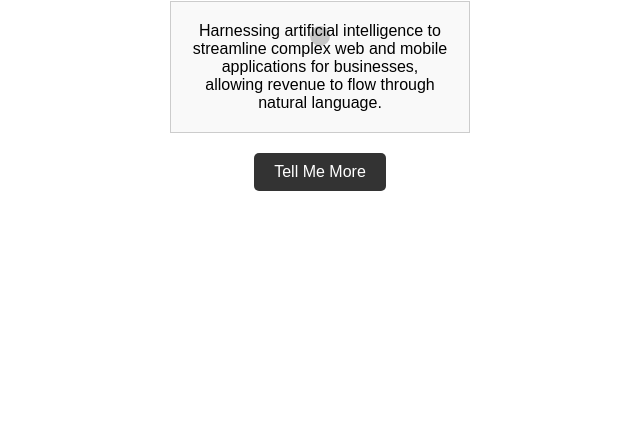
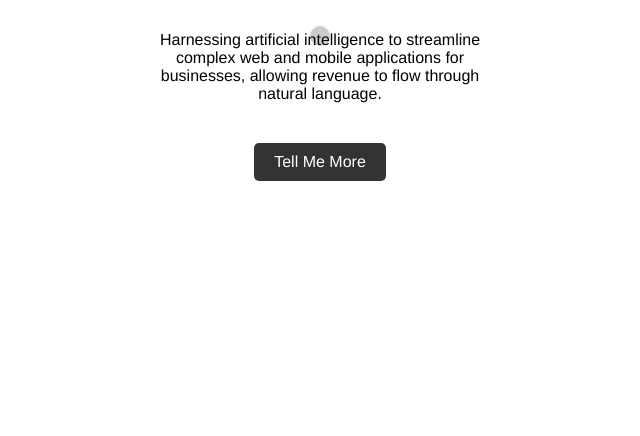
Before and after one commit to afwright/afwright.github.io, a plain HTML site: page index.html in a window 1280 px wide. Shown: the part 364-800 px from the top of the page, without its empty margins (320-960 px from the left). Drawn offline with Linux system fonts and the light colour scheme.

Commit message:
Index.html

```diff
--- a/index.html
+++ b/index.html
@@ -5,8 +5,8 @@
     <meta name="viewport" content="width=device-width, initial-scale=1.0">
     <title>BusinessMind.ai</title>
     <style>
-        body {
-            font-family: Arial, sans-serif;
+        body, button, input {
+            font-family: "Helvetica Neue", Courier, sans-serif; /* Updated the font */
             margin: 0;
             padding: 0;
             display: flex;
@@ -24,13 +24,12 @@
         }
 
         .description {
-            width: 300px; /* Box width set to three times the logo width */
+            width: 400px; /* Box width set to four times the logo width */
             margin: 0 auto;
             padding: 20px;
             box-sizing: border-box;
             text-align: center;
-            border: 1px solid #ccc; /* Border color for the box, adjust as needed */
-            background-color: #f9f9f9; /* Background color for the box */
+            background-color: transparent; /* Background made transparent */
         }
 
         .tell-me-more-btn {
```
